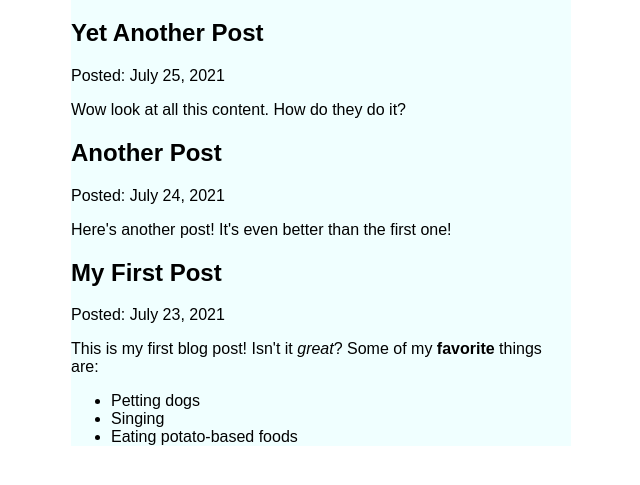
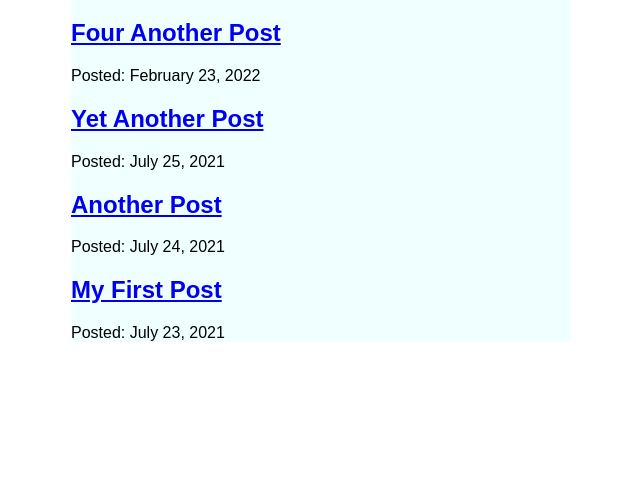
Before and after one commit to woodsleaf/getsby-tutorial, a Gatsby site: page /blog in a window 1280 px wide. Shown: the part 157-642 px from the top of the page, without its empty margins (319-959 px from the left). Built offline with nearby package versions, Linux system fonts and the light colour scheme; Gatsby itself is replaced by a stand-in of ours.

Commit message:
Finished Gatsby Tutorial Part 6

```diff
--- /dev/null
+++ b/blog/four-post.mdx
@@ -0,0 +1,5 @@
+---
+title: "Four Another Post"
+date: "2022-02-23"
+---
+Four Wow look at all this content. How do they do it?
--- a/src/pages/blog.js
+++ b/src/pages/blog/index.js
@@ -1,19 +1,20 @@
 import * as React from 'react'
-import { graphql } from 'gatsby'
-import { MDXRenderer } from 'gatsby-plugin-mdx'
-import Layout from '../components/layout'
+import { Link, graphql } from 'gatsby'
+import Layout from '../../components/layout'
 
 const BlogPage = ({ data }) => {
+  //console.log(data);
   return (
     <Layout pageTitle="My Blog Posts">
       {
-        data.allMdx.nodes.map((node) => (
+        data.allMdx.nodes.map(node => (
           <article key={node.id}>
-            <h2>{node.frontmatter.title}</h2>
+            <h2>
+              <Link to={`/blog/${node.slug}`}>
+                {node.frontmatter.title}
+              </Link>
+            </h2>
             <p>Posted: {node.frontmatter.date}</p>
-            <MDXRenderer>
-              {node.body}
-            </MDXRenderer>
           </article>
         ))
       }
@@ -30,7 +31,7 @@
           title
         }
         id
-        body
+        slug
       }
     }
   }
```
Also changed, not shown: src/pages/blog/{mdx.slug}.js (added, +28 -0 lines).
